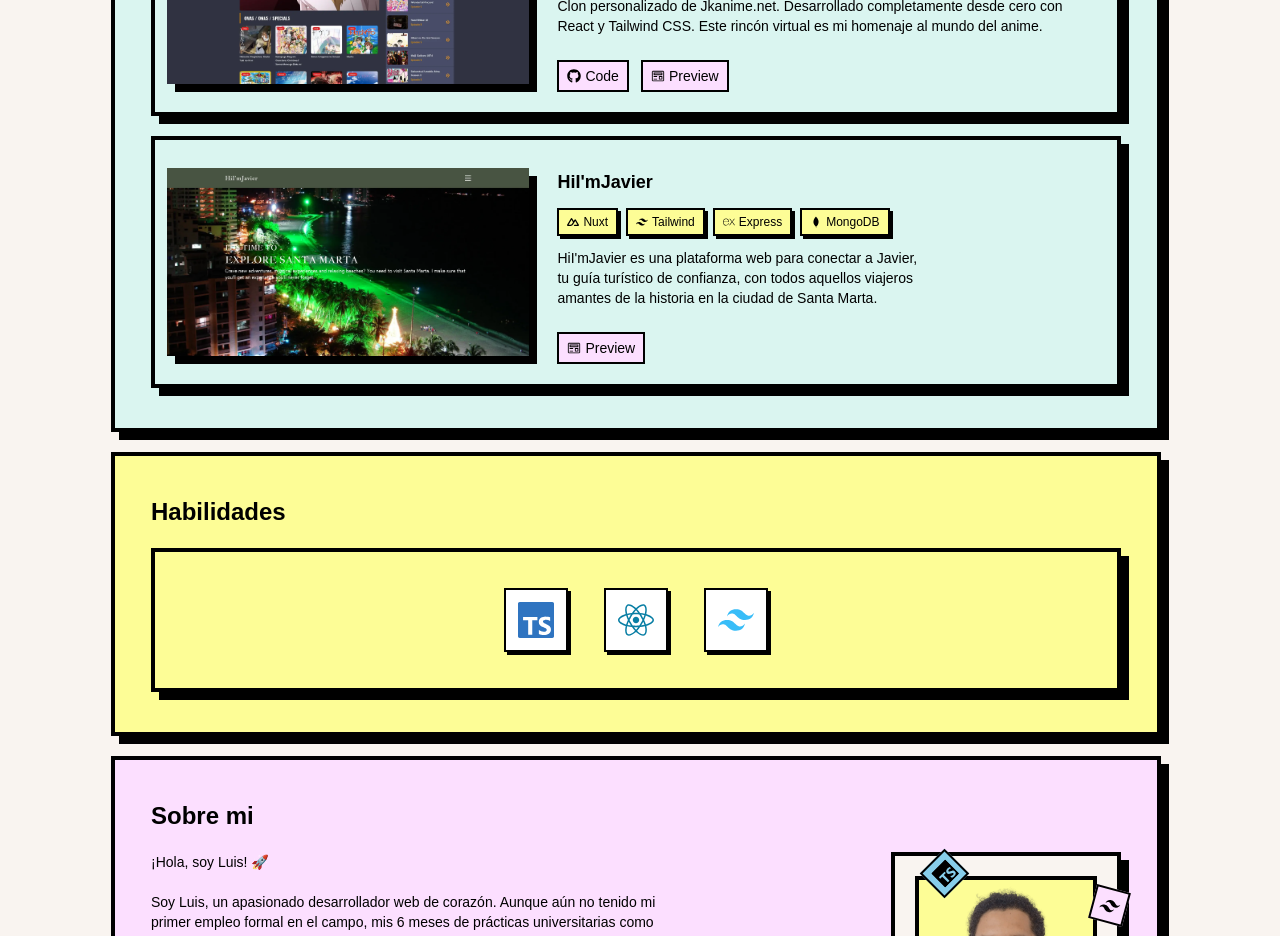
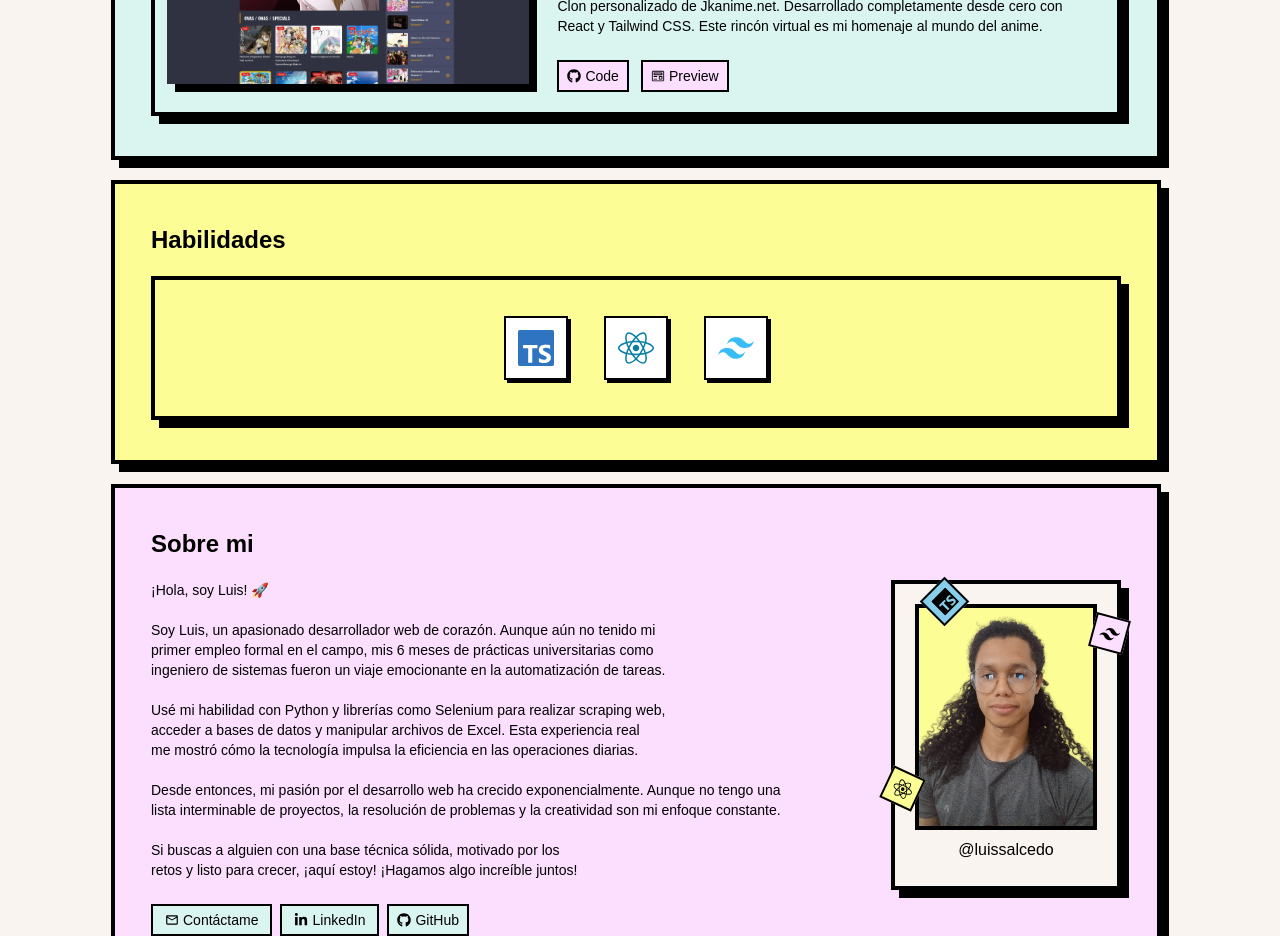
Before and after one commit to Behelit0906/neo-brutalism-portfolio, a React (Vite) app: page / in a window 1280 px wide. Shown: the part 960-1896 px from the top of the page. Built offline with nearby package versions, Linux system fonts and the light colour scheme; a web font is replaced by a local one.

Commit message:
removing project

```diff
--- a/src/App.tsx
+++ b/src/App.tsx
@@ -77,29 +77,6 @@ function App() {
               }
             ]}
           />
-          <ProjectCard
-            name="HiI'mJavier"
-            img={javier}
-            description="HiI'mJavier es una plataforma web para conectar a Javier, tu guía turístico de confianza, con todos aquellos viajeros amantes de la historia en la ciudad de Santa Marta."
-            previewLink='https://javierproject-production.up.railway.app/'
-            technologies={[{
-                name: 'Nuxt',
-                icon: <SiNuxtdotjs className='inline' />
-              },
-              {
-                name: 'Tailwind',
-                icon: <SiTailwindcss className='inline' />
-              },
-              {
-                name: 'Express',
-                icon: <SiExpress className='inline' />
-              },
-              {
-                name: 'MongoDB',
-                icon: <DiMongodb className='inline' />
-              }
-            ]}
-          />
         </div>
       </section>
       <section id='habilidades' className='w-full py-10 px-5 sm:px-9 bg-[#FDFD96] border-4 border-black shadow-[8px_8px_0px_rgba(0,0,0,1)]'>
```
